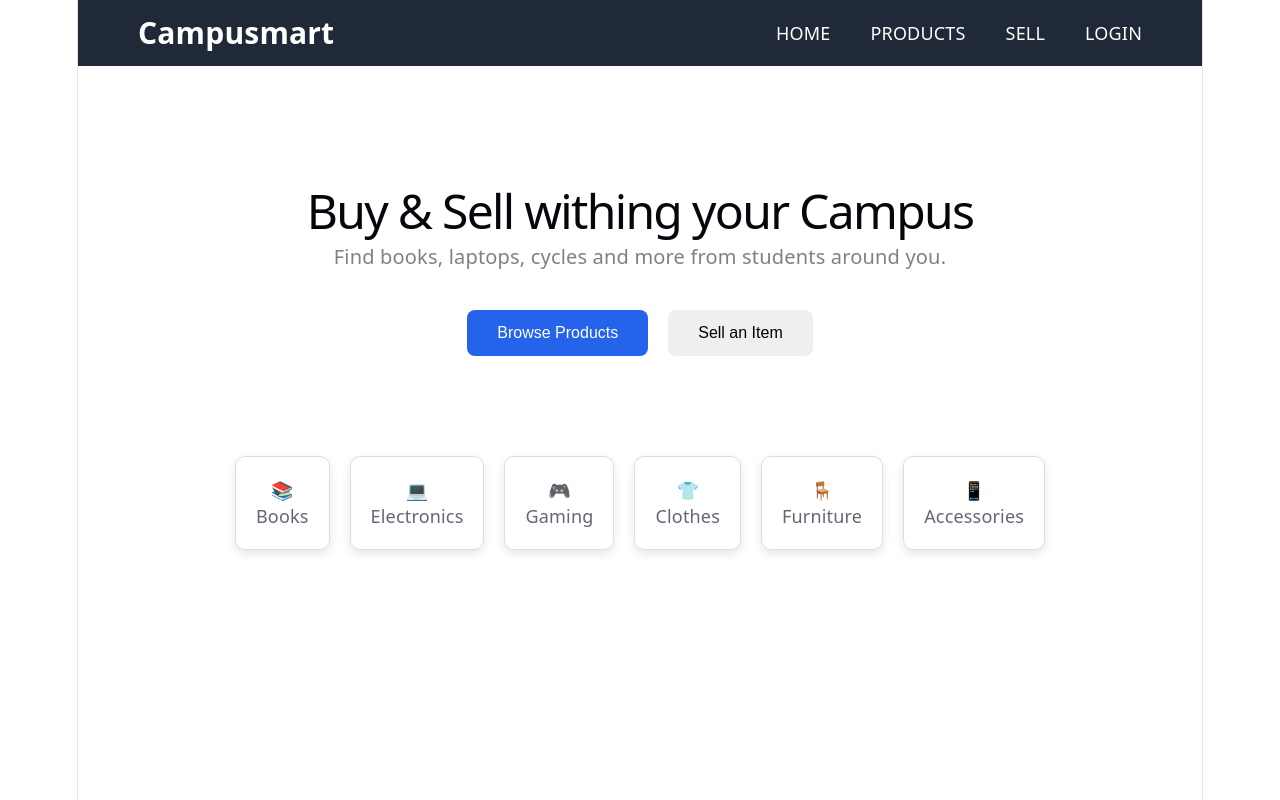
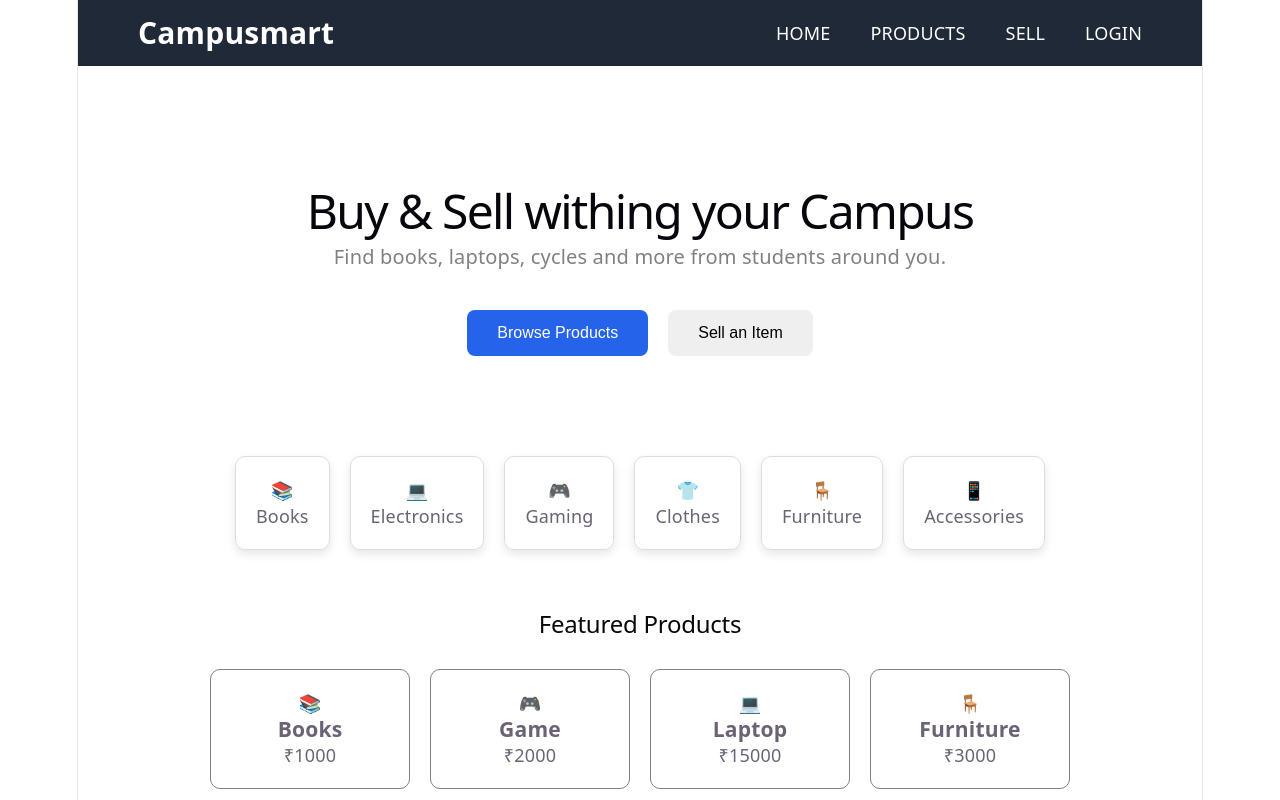
Before and after one commit to Ganesh-Aroda-C/CampusMart, a React (Vite) app in the folder client/: page / in a window 1280 px wide. Built offline with nearby package versions, Linux system fonts and the light colour scheme.

Commit message:
updated products section

```diff
--- a/client/src/App.jsx
+++ b/client/src/App.jsx
@@ -1,6 +1,7 @@
 import Navbar from './components/Navbar';
 import Hero from './components/Hero';
 import Categories from './components/Categories'
+import Products from "./components/Products.jsx";
 
 function App() {
   return (
@@ -8,6 +9,7 @@ function App() {
       <Navbar />
       <Hero />
       <Categories />
+      <Products />
     </>
   );
 }
--- /dev/null
+++ b/client/src/components/ProductCard.css
@@ -0,0 +1,8 @@
+.product-card {
+
+    border: 1px solid gray;
+    padding: 20px;
+    border-radius: 10px;
+    width: 200px;
+    text-align: center;
+}
--- /dev/null
+++ b/client/src/components/ProductCard.jsx
@@ -0,0 +1,13 @@
+import "./ProductCard.css";
+
+function ProductCard(props) {
+    return (
+        <div className="product-card">
+            <span>{props.product.icon}</span>
+            <h3>{props.product.name}</h3>
+            <p>₹{props.product.price}</p>
+        </div>
+    );
+}
+
+export default ProductCard;
--- /dev/null
+++ b/client/src/components/Products.css
@@ -0,0 +1,12 @@
+.products-container {
+    display: flex;
+
+    gap: 20px;
+    flex-wrap: wrap;
+    justify-content: center;
+}
+.products-title {
+    text-align: center;
+    margin-top: 60px;
+    margin-bottom: 30px;
+}
--- /dev/null
+++ b/client/src/components/Products.jsx
@@ -0,0 +1,28 @@
+import "./Products.css";
+import ProductCard from "./ProductCard.jsx";
+
+function Products() {
+
+    const products = [
+        { id: 1, icon: "📚", name: "Books", price: 1000 },
+        { id: 2, icon: "🎮", name: "Game", price: 2000 },
+        { id: 3, icon: "💻", name: "Laptop", price: 15000 },
+        { id: 4, icon: "🪑", name: "Furniture", price: 3000 }
+    ];
+
+    return (
+    <>
+        <h2 className="products-title">Featured Products</h2>
+        <section className="products-container">
+            {products.map((product) => (
+                <ProductCard
+                    key={product.id}
+                    product={product}
+                />
+            ))}
+        </section>
+    </>
+    );
+}
+
+export default Products;
```
